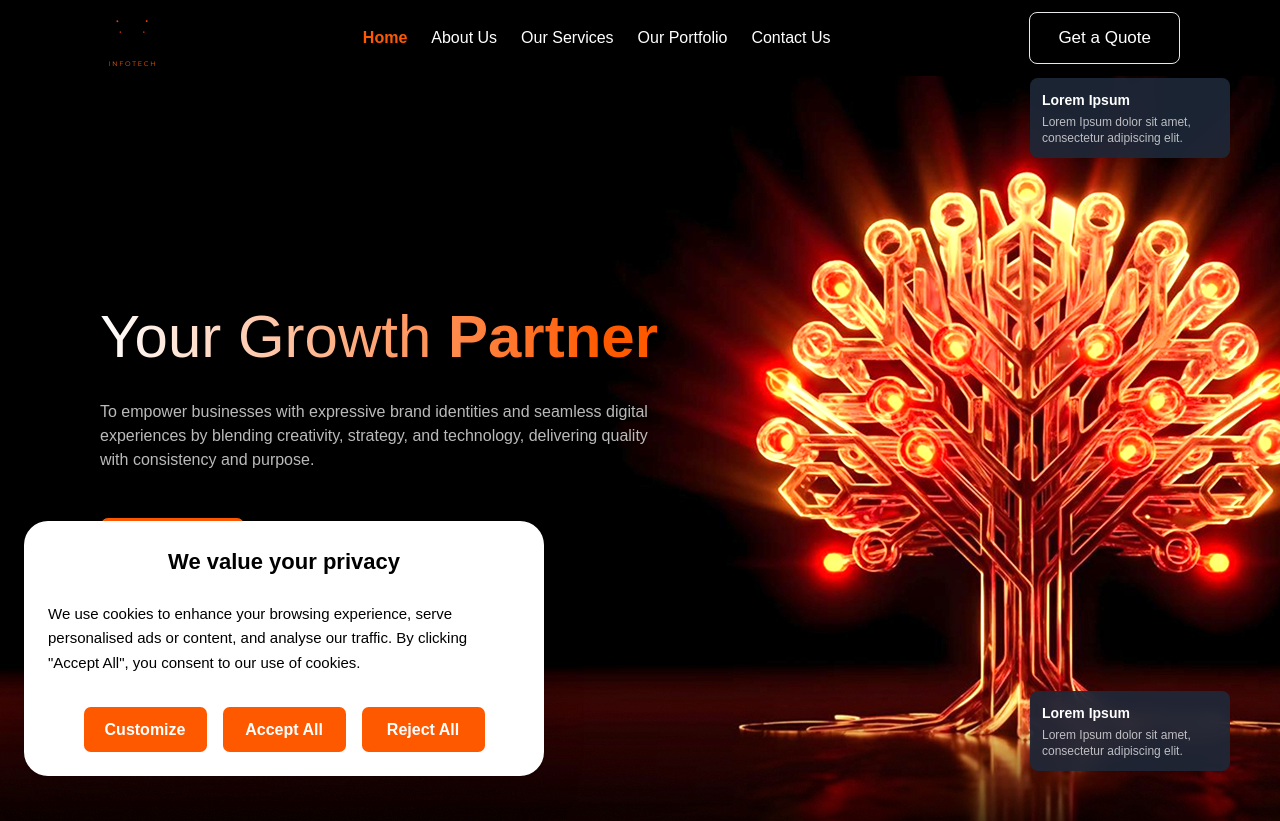
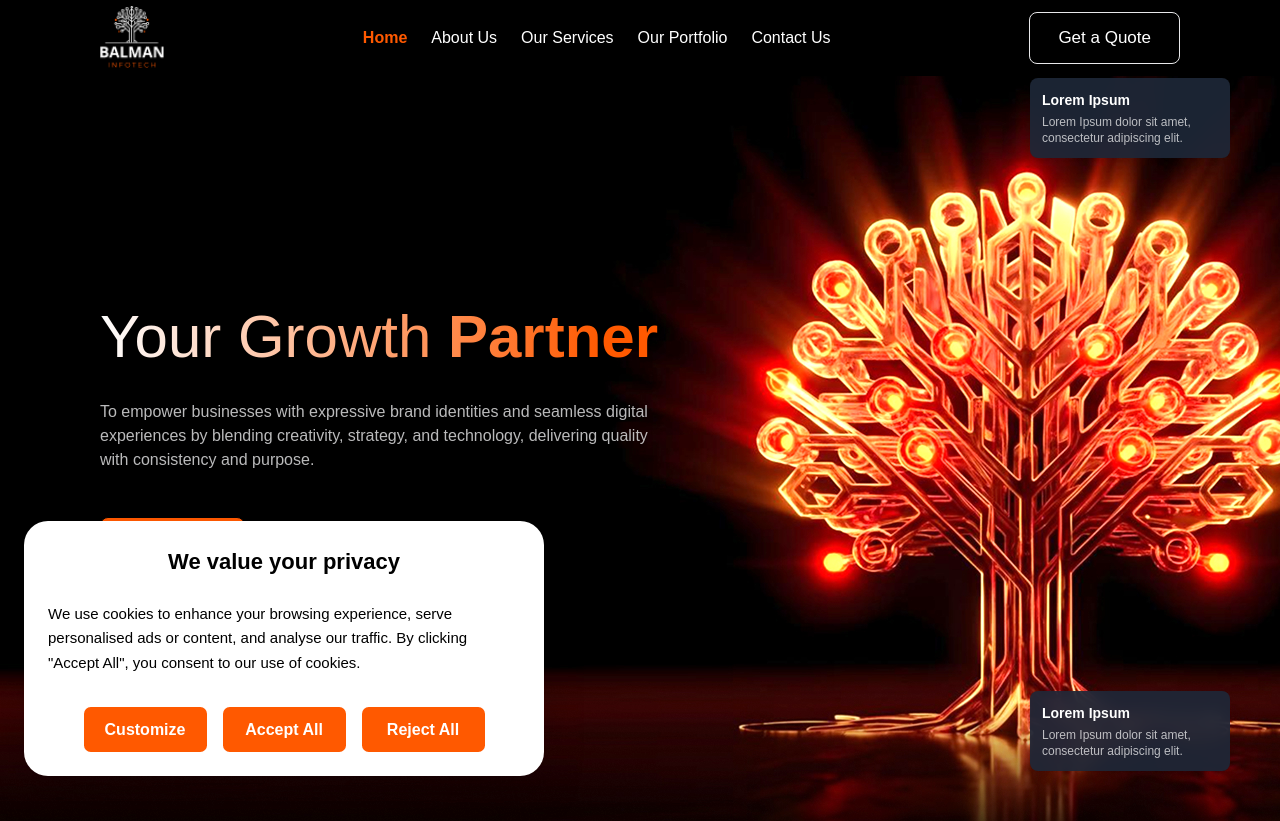
Before and after one commit to sanjeevbalmaninfotech/balmanFE, a Next.js app: page / in a window 1280 px wide. Shown: the top 821 px of the page. Built offline with nearby package versions, Linux system fonts and the light colour scheme.

Commit message:
FIX-  icon issue 2

```diff
--- a/app/components/navBar/index.tsx
+++ b/app/components/navBar/index.tsx
@@ -47,7 +47,7 @@ export default function Navbar() {
                             <div className="flex-shrink-0">
                                 <Link href="/" className="flex-shrink-0 cursor-pointer">
                                     <Image
-                                        src="/headerIcon.png"
+                                        src="/logo.png"
                                         alt="Logo"
                                         width={160}
                                         height={64}
```
